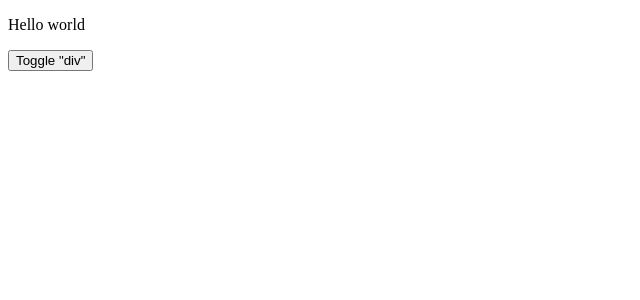
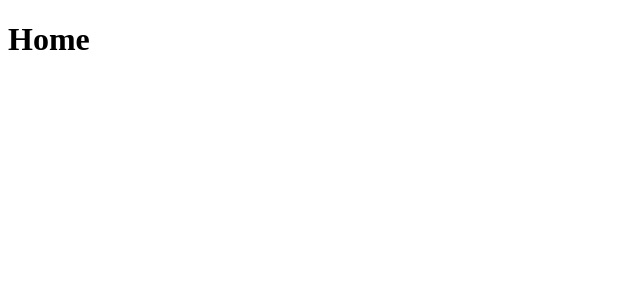
Before and after one commit to hebersandoval/organize_flow, a React (Vite) app in the folder client/: page / in a window 1280 px wide. Shown: the top 300 px of the page, without its empty margins (0-640 px from the left). Built offline with nearby package versions, Linux system fonts and the light colour scheme.

Commit message:
Created a route to point to Home page.

```diff
--- a/client/src/App.jsx
+++ b/client/src/App.jsx
@@ -1,22 +1,13 @@
-import { useState } from 'react';
+import { BrowserRouter, Routes, Route } from 'react-router-dom';
 
+import Home from './pages/Home';
 function App() {
-    const [visibility, setVisibility] = useState(true);
-
-    const toggleDiv = () => {
-        setVisibility(!visibility);
-    };
-
     return (
-        <div>
-            {visibility && (
-                <div id="myDiv">
-                    <p>Hello world</p>
-                </div>
-            )}
-
-            <button onClick={toggleDiv}>Toggle "div"</button>
-        </div>
+        <BrowserRouter>
+            <Routes>
+                <Route path="/" element={<Home />} />
+            </Routes>
+        </BrowserRouter>
     );
 }
 
--- /dev/null
+++ b/client/src/pages/Home.jsx
@@ -0,0 +1,3 @@
+export default function Home() {
+    return <h1>Home</h1>;
+}
```
